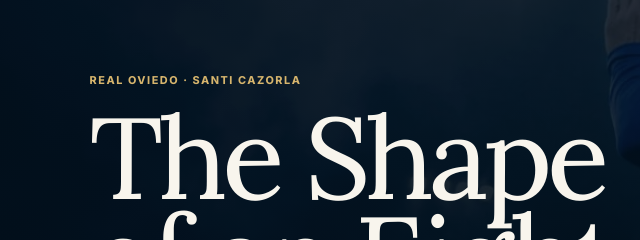
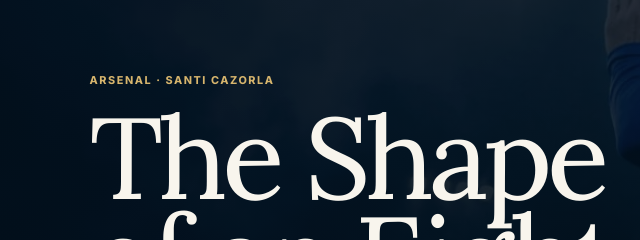
Before and after one commit to funghwang99/notes-from-n5, a plain HTML site: page the-shape-of-an-eight.html in a window 1280 px wide. Shown: the part 185-425 px from the top of the page, 0-640 px from the left. Drawn offline with Linux system fonts and the light colour scheme.

Commit message:
Correct Santi Cazorla display tag to Arsenal

```diff
--- a/the-shape-of-an-eight.html
+++ b/the-shape-of-an-eight.html
@@ -36,7 +36,7 @@
         <div class="article-hero-media" aria-hidden="true"></div>
         <div class="eight-hero-mark" aria-hidden="true">8</div>
         <div class="article-heading reveal">
-          <p class="eyebrow">Real Oviedo · Santi Cazorla</p>
+          <p class="eyebrow">Arsenal · Santi Cazorla</p>
           <h1>The Shape<br />of an Eight.</h1>
           <p class="article-deck">
             Một sự nghiệp rời khỏi điểm bắt đầu, đi qua vinh quang cùng đau đớn,
```
